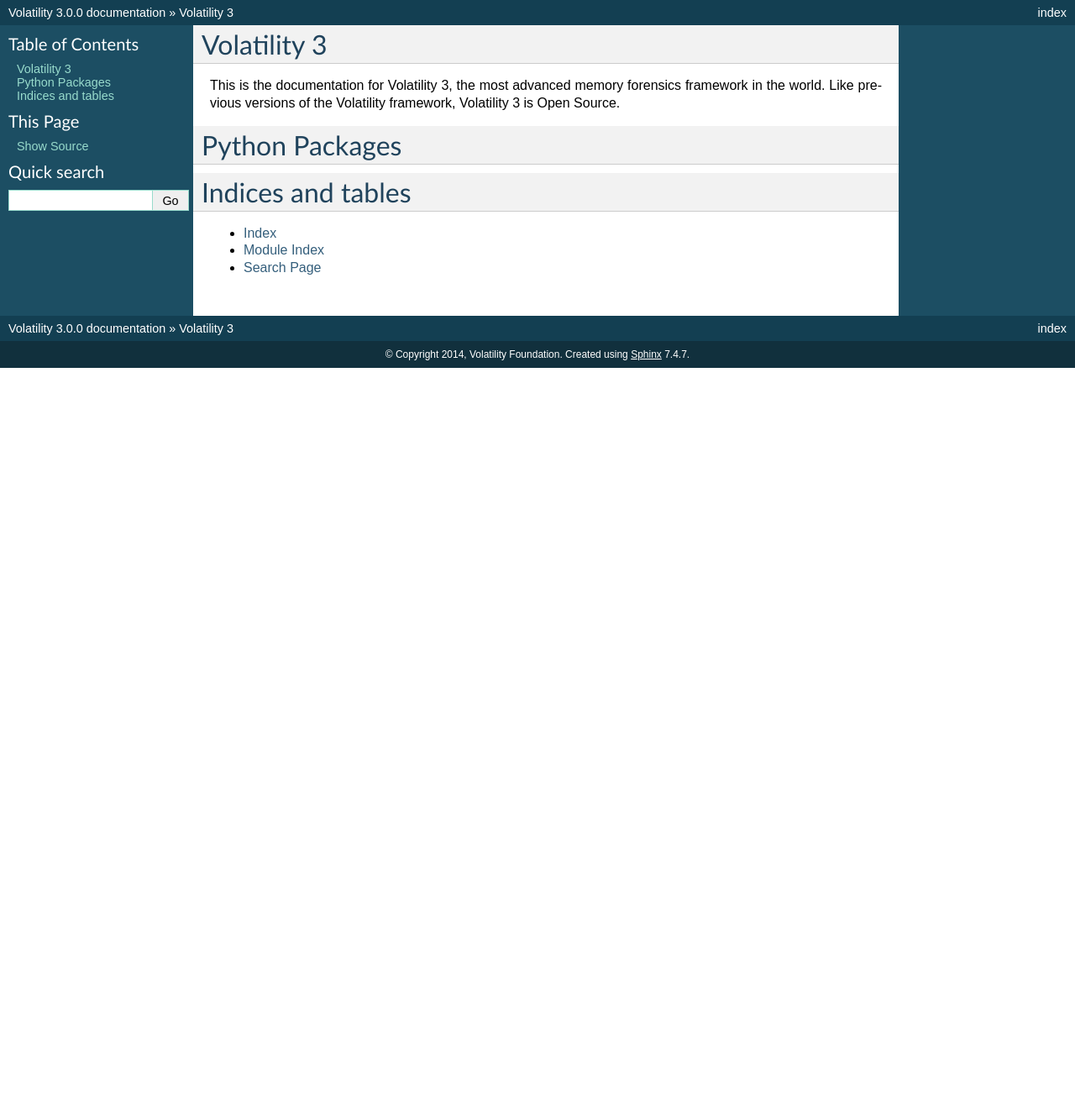
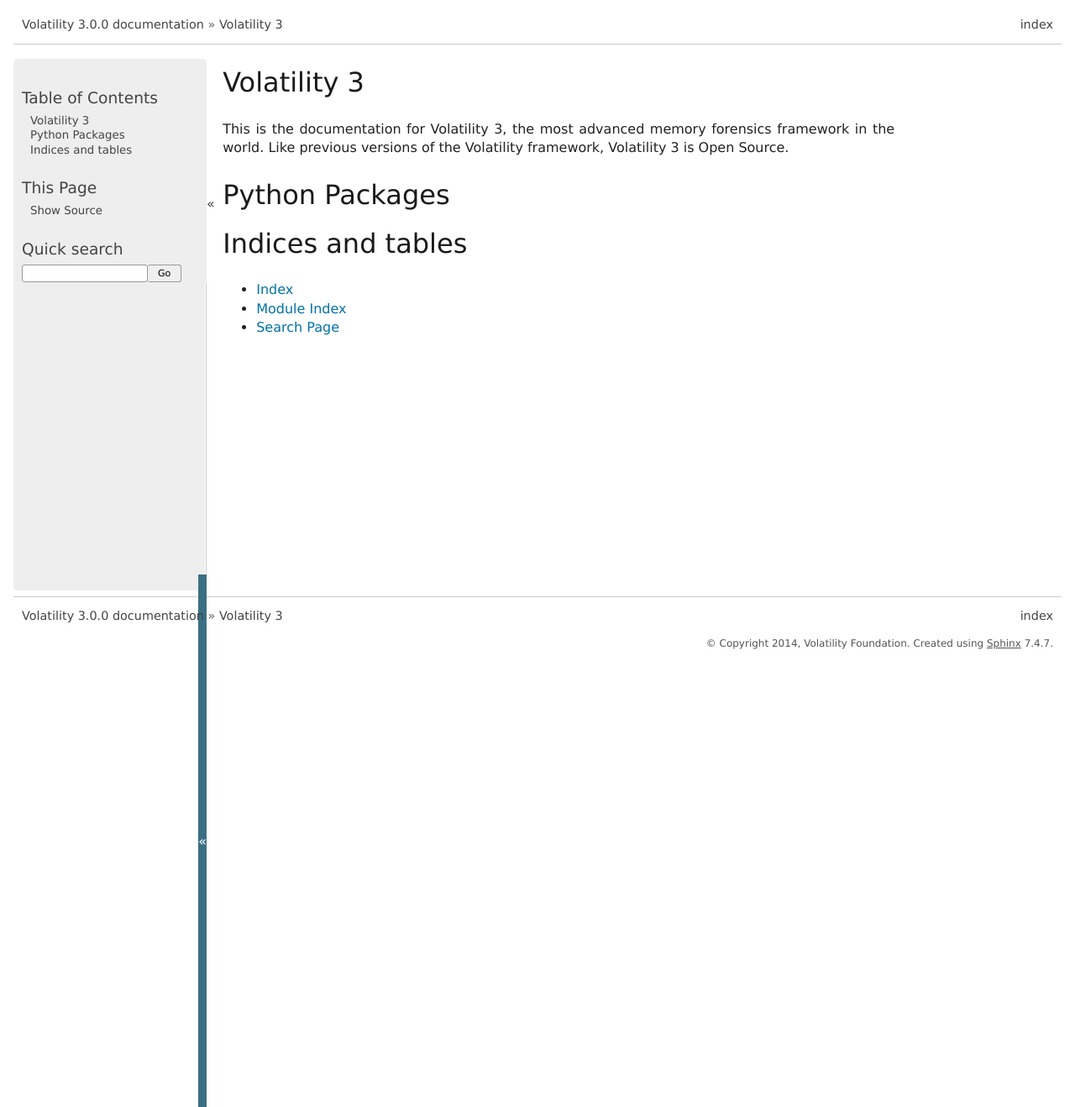
Before and after one commit to volatilityfoundation/volatility3, a Sphinx documentation site: the page built from doc/source/index.rst, in a window 1280 px wide. Shown: the whole page at 84% size. Built offline with Sphinx 7.4.7, drawn with Linux system fonts in a browser that asks for light colours; pages that are not in the unit, such as notebooks, are missing from menus; before the commit the page ends 900 px from its top, so only the background shows below that.

Commit message:
Squashed commit of the following:
commit fbf5eb630919ded28119eaa470d248670b7b78b6
Author: Mike Auty <mike.auty@gmail.com>
Date:   Sat Aug 20 13:21:47 2016 +0100

    Remove other unnecessary files and drop the templates, but use the static files.

commit 2bf92be628a7047b5f5044c1466ca98c0bf6c8b2
Author: Mike Auty <mike.auty@gmail.com>
Date:   Sat Aug 20 13:10:20 2016 +0100

    Remove unnecessary elements imported with the python3 doc theme.

commit 31b6d84e58dfc19c63304ffafa3daf03db001e0d
Author: Mike Auty <mike.auty@gmail.com>
Date:   Sat Aug 20 12:07:08 2016 +0100

    Add in python3 documentation theme files and convert to using those.

```diff
--- a/doc/source/conf.py
+++ b/doc/source/conf.py
@@ -105,7 +105,10 @@
 
 # The theme to use for HTML and HTML Help pages.  See the documentation for
 # a list of builtin themes.
-html_theme = 'default'
+# html_theme = 'default'
+html_theme = 'pydoctheme'
+html_theme_path = ['tools']
+html_theme_options = {'collapsiblesidebar': True}
 
 # Theme options are theme-specific and customize the look and feel of a theme
 # further.  For a list of options available for each theme, see the
@@ -134,7 +137,7 @@
 # Add any paths that contain custom static files (such as style sheets) here,
 # relative to this directory. They are copied after the builtin static files,
 # so a file named "default.css" will overwrite the builtin "default.css".
-html_static_path = ['_static']
+html_static_path = ['_static', 'tools/static']
 
 # Add any extra paths that contain custom files (such as robots.txt or
 # .htaccess) here, relative to this directory. These files are copied
--- /dev/null
+++ b/doc/source/tools/pydoctheme/static/pydoctheme.css
@@ -0,0 +1,182 @@
+@import url("default.css");
+
+body {
+    background-color: white;
+    margin-left: 1em;
+    margin-right: 1em;
+}
+
+div.related {
+    margin-bottom: 1.2em;
+    padding: 0.5em 0;
+    border-top: 1px solid #ccc;
+    margin-top: 0.5em;
+}
+
+div.related a:hover {
+    color: #0095C4;
+}
+
+div.related:first-child {
+    border-top: 0;
+    border-bottom: 1px solid #ccc;
+}
+
+div.sphinxsidebar {
+    background-color: #eeeeee;
+    border-radius: 5px;
+    line-height: 130%;
+    font-size: smaller;
+}
+
+div.sphinxsidebar h3, div.sphinxsidebar h4 {
+    margin-top: 1.5em;
+}
+
+div.sphinxsidebarwrapper > h3:first-child {
+    margin-top: 0.2em;
+}
+
+div.sphinxsidebarwrapper > ul > li > ul > li {
+    margin-bottom: 0.4em;
+}
+
+div.sphinxsidebar a:hover {
+    color: #0095C4;
+}
+
+div.sphinxsidebar input {
+    font-family: 'Lucida Grande',Arial,sans-serif;
+    border: 1px solid #999999;
+    font-size: smaller;
+    border-radius: 3px;
+}
+
+div.sphinxsidebar input[type=text] {
+    max-width: 150px;
+}
+
+div.body {
+    padding: 0 0 0 1.2em;
+}
+
+div.body p {
+    line-height: 140%;
+}
+
+div.body h1, div.body h2, div.body h3, div.body h4, div.body h5, div.body h6 {
+    margin: 0;
+    border: 0;
+    padding: 0.3em 0;
+}
+
+div.body hr {
+    border: 0;
+    background-color: #ccc;
+    height: 1px;
+}
+
+div.body pre {
+    border-radius: 3px;
+    border: 1px solid #ac9;
+}
+
+div.body div.admonition, div.body div.impl-detail {
+    border-radius: 3px;
+}
+
+div.body div.impl-detail > p {
+    margin: 0;
+}
+
+div.body div.seealso {
+    border: 1px solid #dddd66;
+}
+
+div.body a {
+    color: #0072aa;
+}
+
+div.body a:visited {
+    color: #6363bb;
+}
+
+div.body a:hover {
+    color: #00B0E4;
+}
+
+tt, code, pre {
+    font-family: monospace, sans-serif;
+    font-size: 96.5%;
+}
+
+div.body tt, div.body code {
+    border-radius: 3px;
+}
+
+div.body tt.descname, div.body code.descname {
+    font-size: 120%;
+}
+
+div.body tt.xref, div.body a tt, div.body code.xref, div.body a code {
+    font-weight: normal;
+}
+
+.deprecated {
+    border-radius: 3px;
+}
+
+table.docutils {
+    border: 1px solid #ddd;
+    min-width: 20%;
+    border-radius: 3px;
+    margin-top: 10px;
+    margin-bottom: 10px;
+}
+
+table.docutils td, table.docutils th {
+    border: 1px solid #ddd !important;
+    border-radius: 3px;
+}
+
+table p, table li {
+    text-align: left !important;
+}
+
+table.docutils th {
+    background-color: #eee;
+    padding: 0.3em 0.5em;
+}
+
+table.docutils td {
+    background-color: white;
+    padding: 0.3em 0.5em;
+}
+
+table.footnote, table.footnote td {
+    border: 0 !important;
+}
+
+div.footer {
+    line-height: 150%;
+    margin-top: -2em;
+    text-align: right;
+    width: auto;
+    margin-right: 10px;
+}
+
+div.footer a:hover {
+    color: #0095C4;
+}
+
+.refcount {
+    color: #060;
+}
+
+.stableabi {
+    color: #229;
+}
+
+.highlight {
+    background: none !important;
+}
--- /dev/null
+++ b/doc/source/tools/pydoctheme/theme.conf
@@ -0,0 +1,23 @@
+[theme]
+inherit = default
+stylesheet = pydoctheme.css
+pygments_style = sphinx
+
+[options]
+bodyfont = 'Lucida Grande', Arial, sans-serif
+headfont = 'Lucida Grande', Arial, sans-serif
+footerbgcolor = white
+footertextcolor = #555555
+relbarbgcolor = white
+relbartextcolor = #666666
+relbarlinkcolor = #444444
+sidebarbgcolor = white
+sidebartextcolor = #444444
+sidebarlinkcolor = #444444
+bgcolor = white
+textcolor = #222222
+linkcolor = #0090c0
+visitedlinkcolor = #00608f
+headtextcolor = #1a1a1a
+headbgcolor = white
+headlinkcolor = #aaaaaa
--- /dev/null
+++ b/doc/source/tools/static/copybutton.js
@@ -0,0 +1,61 @@
+$(document).ready(function() {
+    /* Add a [>>>] button on the top-right corner of code samples to hide
+     * the >>> and ... prompts and the output and thus make the code
+     * copyable. */
+    var div = $('.highlight-python .highlight,' +
+                '.highlight-python3 .highlight')
+    var pre = div.find('pre');
+
+    // get the styles from the current theme
+    pre.parent().parent().css('position', 'relative');
+    var hide_text = 'Hide the prompts and output';
+    var show_text = 'Show the prompts and output';
+    var border_width = pre.css('border-top-width');
+    var border_style = pre.css('border-top-style');
+    var border_color = pre.css('border-top-color');
+    var button_styles = {
+        'cursor':'pointer', 'position': 'absolute', 'top': '0', 'right': '0',
+        'border-color': border_color, 'border-style': border_style,
+        'border-width': border_width, 'color': border_color, 'text-size': '75%',
+        'font-family': 'monospace', 'padding-left': '0.2em', 'padding-right': '0.2em',
+        'border-radius': '0 3px 0 0'
+    }
+
+    // create and add the button to all the code blocks that contain >>>
+    div.each(function(index) {
+        var jthis = $(this);
+        if (jthis.find('.gp').length > 0) {
+            var button = $('<span class="copybutton">&gt;&gt;&gt;</span>');
+            button.css(button_styles)
+            button.attr('title', hide_text);
+            button.data('hidden', 'false');
+            jthis.prepend(button);
+        }
+        // tracebacks (.gt) contain bare text elements that need to be
+        // wrapped in a span to work with .nextUntil() (see later)
+        jthis.find('pre:has(.gt)').contents().filter(function() {
+            return ((this.nodeType == 3) && (this.data.trim().length > 0));
+        }).wrap('<span>');
+    });
+
+    // define the behavior of the button when it's clicked
+    $('.copybutton').click(function(e){
+        e.preventDefault();
+        var button = $(this);
+        if (button.data('hidden') === 'false') {
+            // hide the code output
+            button.parent().find('.go, .gp, .gt').hide();
+            button.next('pre').find('.gt').nextUntil('.gp, .go').css('visibility', 'hidden');
+            button.css('text-decoration', 'line-through');
+            button.attr('title', show_text);
+            button.data('hidden', 'true');
+        } else {
+            // show the code output
+            button.parent().find('.go, .gp, .gt').show();
+            button.next('pre').find('.gt').nextUntil('.gp, .go').css('visibility', 'visible');
+            button.css('text-decoration', 'none');
+            button.attr('title', hide_text);
+            button.data('hidden', 'false');
+        }
+    });
+});
--- /dev/null
+++ b/doc/source/tools/static/sidebar.js
@@ -0,0 +1,193 @@
+/*
+ * sidebar.js
+ * ~~~~~~~~~~
+ *
+ * This script makes the Sphinx sidebar collapsible and implements intelligent
+ * scrolling.
+ *
+ * .sphinxsidebar contains .sphinxsidebarwrapper.  This script adds in
+ * .sphixsidebar, after .sphinxsidebarwrapper, the #sidebarbutton used to
+ * collapse and expand the sidebar.
+ *
+ * When the sidebar is collapsed the .sphinxsidebarwrapper is hidden and the
+ * width of the sidebar and the margin-left of the document are decreased.
+ * When the sidebar is expanded the opposite happens.  This script saves a
+ * per-browser/per-session cookie used to remember the position of the sidebar
+ * among the pages.  Once the browser is closed the cookie is deleted and the
+ * position reset to the default (expanded).
+ *
+ * :copyright: Copyright 2007-2011 by the Sphinx team, see AUTHORS.
+ * :license: BSD, see LICENSE for details.
+ *
+ */
+
+$(function() {
+  // global elements used by the functions.
+  // the 'sidebarbutton' element is defined as global after its
+  // creation, in the add_sidebar_button function
+  var jwindow = $(window);
+  var jdocument = $(document);
+  var bodywrapper = $('.bodywrapper');
+  var sidebar = $('.sphinxsidebar');
+  var sidebarwrapper = $('.sphinxsidebarwrapper');
+
+  // original margin-left of the bodywrapper and width of the sidebar
+  // with the sidebar expanded
+  var bw_margin_expanded = bodywrapper.css('margin-left');
+  var ssb_width_expanded = sidebar.width();
+
+  // margin-left of the bodywrapper and width of the sidebar
+  // with the sidebar collapsed
+  var bw_margin_collapsed = '.8em';
+  var ssb_width_collapsed = '.8em';
+
+  // colors used by the current theme
+  var dark_color = '#AAAAAA';
+  var light_color = '#CCCCCC';
+
+  function get_viewport_height() {
+    if (window.innerHeight)
+      return window.innerHeight;
+    else
+      return jwindow.height();
+  }
+
+  function sidebar_is_collapsed() {
+    return sidebarwrapper.is(':not(:visible)');
+  }
+
+  function toggle_sidebar() {
+    if (sidebar_is_collapsed())
+      expand_sidebar();
+    else
+      collapse_sidebar();
+    // adjust the scrolling of the sidebar
+    scroll_sidebar();
+  }
+
+  function collapse_sidebar() {
+    sidebarwrapper.hide();
+    sidebar.css('width', ssb_width_collapsed);
+    bodywrapper.css('margin-left', bw_margin_collapsed);
+    sidebarbutton.css({
+        'margin-left': '0',
+        'height': bodywrapper.height(),
+        'border-radius': '5px'
+    });
+    sidebarbutton.find('span').text('»');
+    sidebarbutton.attr('title', _('Expand sidebar'));
+    document.cookie = 'sidebar=collapsed';
+  }
+
+  function expand_sidebar() {
+    bodywrapper.css('margin-left', bw_margin_expanded);
+    sidebar.css('width', ssb_width_expanded);
+    sidebarwrapper.show();
+    sidebarbutton.css({
+        'margin-left': ssb_width_expanded-12,
+        'height': bodywrapper.height(),
+        'border-radius': '0 5px 5px 0'
+    });
+    sidebarbutton.find('span').text('«');
+    sidebarbutton.attr('title', _('Collapse sidebar'));
+    //sidebarwrapper.css({'padding-top':
+    //  Math.max(window.pageYOffset - sidebarwrapper.offset().top, 10)});
+    document.cookie = 'sidebar=expanded';
+  }
+
+  function add_sidebar_button() {
+    sidebarwrapper.css({
+        'float': 'left',
+        'margin-right': '0',
+        'width': ssb_width_expanded - 28
+    });
+    // create the button
+    sidebar.append(
+      '<div id="sidebarbutton"><span>&laquo;</span></div>'
+    );
+    var sidebarbutton = $('#sidebarbutton');
+    // find the height of the viewport to center the '<<' in the page
+    var viewport_height = get_viewport_height();
+    var sidebar_offset = sidebar.offset().top;
+    var sidebar_height = Math.max(bodywrapper.height(), sidebar.height());
+    sidebarbutton.find('span').css({
+        'display': 'block',
+        'position': 'fixed',
+        'top': Math.min(viewport_height/2, sidebar_height/2 + sidebar_offset) - 10
+    });
+
+    sidebarbutton.click(toggle_sidebar);
+    sidebarbutton.attr('title', _('Collapse sidebar'));
+    sidebarbutton.css({
+        'border-radius': '0 5px 5px 0',
+        'color': '#444444',
+        'background-color': '#CCCCCC',
+        'font-size': '1.2em',
+        'cursor': 'pointer',
+        'height': sidebar_height,
+        'padding-top': '1px',
+        'padding-left': '1px',
+        'margin-left': ssb_width_expanded - 12
+    });
+
+    sidebarbutton.hover(
+      function () {
+          $(this).css('background-color', dark_color);
+      },
+      function () {
+          $(this).css('background-color', light_color);
+      }
+    );
+  }
+
+  function set_position_from_cookie() {
+    if (!document.cookie)
+      return;
+    var items = document.cookie.split(';');
+    for(var k=0; k<items.length; k++) {
+      var key_val = items[k].split('=');
+      var key = key_val[0];
+      if (key == 'sidebar') {
+        var value = key_val[1];
+        if ((value == 'collapsed') && (!sidebar_is_collapsed()))
+          collapse_sidebar();
+        else if ((value == 'expanded') && (sidebar_is_collapsed()))
+          expand_sidebar();
+      }
+    }
+  }
+
+  add_sidebar_button();
+  var sidebarbutton = $('#sidebarbutton');
+  set_position_from_cookie();
+
+
+  /* intelligent scrolling */
+  function scroll_sidebar() {
+    var sidebar_height = sidebarwrapper.height();
+    var viewport_height = get_viewport_height();
+    var offset = sidebar.position()['top'];
+    var wintop = jwindow.scrollTop();
+    var winbot = wintop + viewport_height;
+    var curtop = sidebarwrapper.position()['top'];
+    var curbot = curtop + sidebar_height;
+    // does sidebar fit in window?
+    if (sidebar_height < viewport_height) {
+      // yes: easy case -- always keep at the top
+      sidebarwrapper.css('top', $u.min([$u.max([0, wintop - offset - 10]),
+                            jdocument.height() - sidebar_height - 200]));
+    }
+    else {
+      // no: only scroll if top/bottom edge of sidebar is at
+      // top/bottom edge of window
+      if (curtop > wintop && curbot > winbot) {
+        sidebarwrapper.css('top', $u.max([wintop - offset - 10, 0]));
+      }
+      else if (curtop < wintop && curbot < winbot) {
+        sidebarwrapper.css('top', $u.min([winbot - sidebar_height - offset - 20,
+                              jdocument.height() - sidebar_height - 200]));
+      }
+    }
+  }
+  jwindow.scroll(scroll_sidebar);
+});
```
